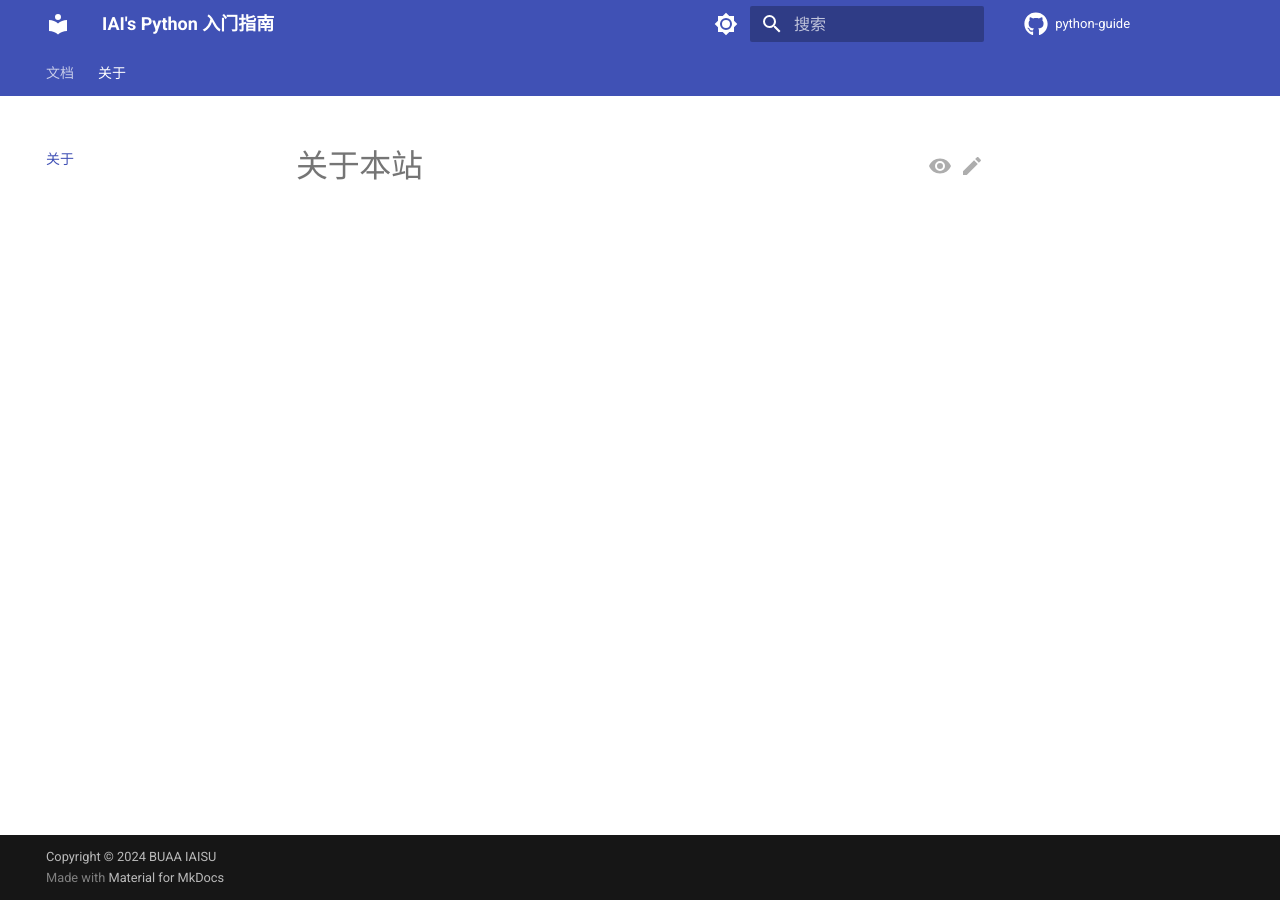
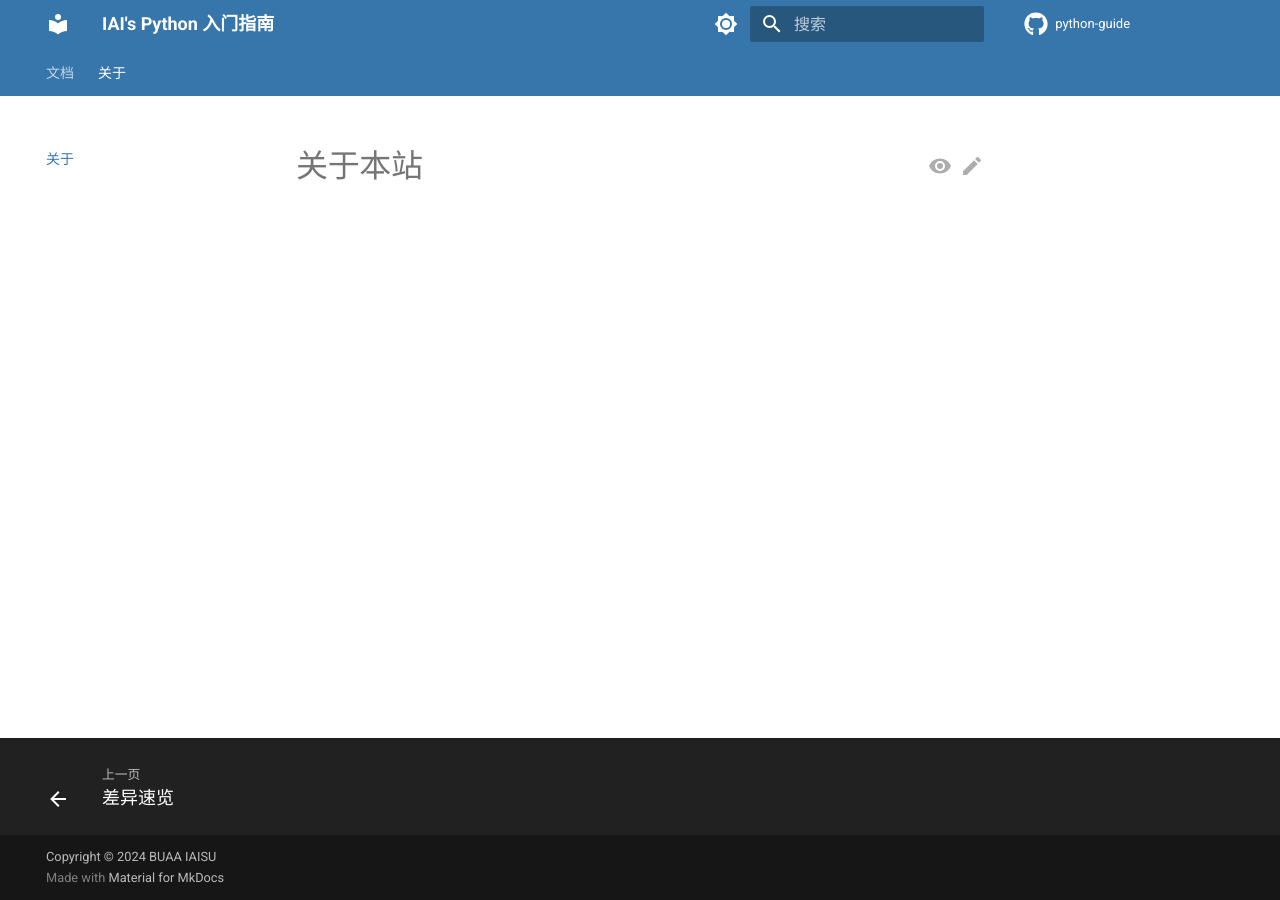
Before and after one commit to BobYue-01/python-guide, an MkDocs documentation site: the page built from docs/index.md, in a window 1280 px wide. Built offline with MkDocs 1.6.1 and Material for MkDocs 9.7.7, drawn with Linux system fonts in a browser that asks for light colours; comment, search, counter and statistics services are not loaded.

Commit message:
[feat] color

```diff
--- /dev/null
+++ b/docs/src/stylesheets/extra.css
@@ -0,0 +1,13 @@
+[data-md-color-scheme="default"] {
+  --md-primary-fg-color:        #3776ab;
+  --md-primary-fg-color--light: #4390d1;
+  --md-primary-fg-color--dark:  #265277;
+  --md-accent-fg-color:         #cca835;
+}
+
+[data-md-color-scheme="slate"] {
+  --md-primary-fg-color:        #4390d1;
+  --md-primary-fg-color--light: #4faaf7;
+  --md-primary-fg-color--dark:  #3776ab;
+  --md-accent-fg-color:         #ffd343;
+}
--- a/mkdocs.yml
+++ b/mkdocs.yml
@@ -8,14 +8,14 @@
   #   text: Noto Serif SC
   palette:
     - scheme: default
-      primary: indigo
-      accent: orange
+      primary: custom
+      accent: custom
       toggle:
         icon: material/brightness-7
         name: 切换到夜间模式
     - scheme: slate
-      primary: indigo
-      accent: yellow
+      primary: custom
+      accent: custom
       toggle:
         icon: material/brightness-4
         name: 切换到日间模式
@@ -56,7 +56,8 @@
         - 配置 VSCode: doc/env/ide/vscode.md
         - 配置 PyCharm: doc/env/ide/pycharm.md
     - 基本语法:
-      - 差异速览: doc/syntax/diff.md
+      - doc/syntax/index.md
+      - 差异速览: doc/syntax/difference.md
       - 数据类型: doc/syntax/data-type.md
       - 高级特性: doc/syntax/advanced.md
     - 面向对象:
@@ -79,6 +80,7 @@
 markdown_extensions:
   - md_in_html
   - attr_list
+  - def_list
   - pymdownx.emoji:
       emoji_index: !!python/name:material.extensions.emoji.twemoji
       emoji_generator: !!python/name:material.extensions.emoji.to_svg
@@ -98,6 +100,7 @@
 
 extra_css:
   - https://cdnjs.cloudflare.com/ajax/libs/KaTeX/0.16.7/katex.min.css
+  - src/stylesheets/extra.css
 
 extra_javascript:
   - src/javascripts/katex.js
```
Also changed, not shown: docs/doc/syntax/difference.md (added, +28 -0 lines), docs/doc/syntax/index.md (added, +7 -0 lines), 2 other files.
